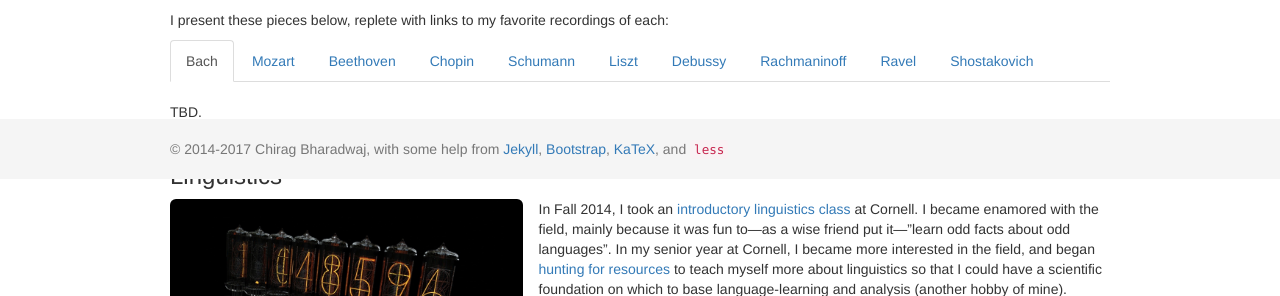
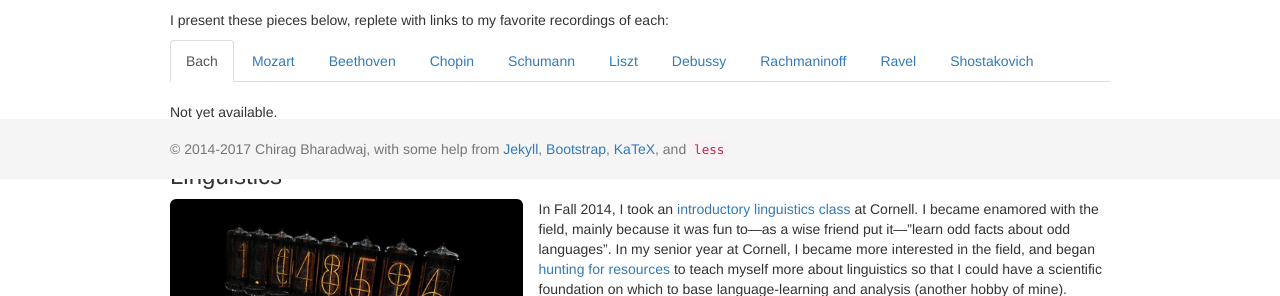
Before and after one commit to chiragbharadwaj/site, a Jekyll site: the page built from misc/index.md, in a window 1280 px wide. Shown: the part 721-1017 px from the top of the page. Built offline with Jekyll 4.4.1, drawn with Linux system fonts in a browser that asks for light colours; nearby versions of some CDN libraries; library files that are not in the unit come from our copies; some of the changed lines change nothing that is shown.

```diff
--- a/misc/index.md
+++ b/misc/index.md
@@ -45,43 +45,43 @@
   <div class="tab-content">
     <div id="bach" class="tab-pane active">
       <br>
-      <p>TBD.</p>
+      <p>Not yet available.</p>
     </div>
     <div id="mozart" class="tab-pane">
       <br>
-      <p>TBD.</p>
+      <p>Not yet available.</p>
     </div>
     <div id="beethoven" class="tab-pane">
       <br>
-      <p>TBD.</p>
+      <p>Not yet available.</p>
     </div>
     <div id="chopin" class="tab-pane">
       <br>
-      <p>TBD.</p>
+      <p>Not yet available.</p>
     </div>
     <div id="schumann" class="tab-pane">
       <br>
-      <p>TBD.</p>
+      <p>Not yet available.</p>
     </div>
     <div id="liszt" class="tab-pane">
       <br>
-      <p>TBD.</p>
+      <p>Not yet available.</p>
     </div>
     <div id="debussy" class="tab-pane">
       <br>
-      <p>TBD.</p>
+      <p>Not yet available.</p>
     </div>
     <div id="rachmaninoff" class="tab-pane">
       <br>
-      <p>TBD.</p>
+      <p>Not yet available.</p>
     </div>
     <div id="ravel" class="tab-pane">
       <br>
-      <p>TBD.</p>
+      <p>Not yet available.</p>
     </div>
     <div id="shostakovich" class="tab-pane">
       <br>
-      <p>TBD.</p>
+      <p>Not yet available.</p>
     </div>
   </div>
 </div>
```
